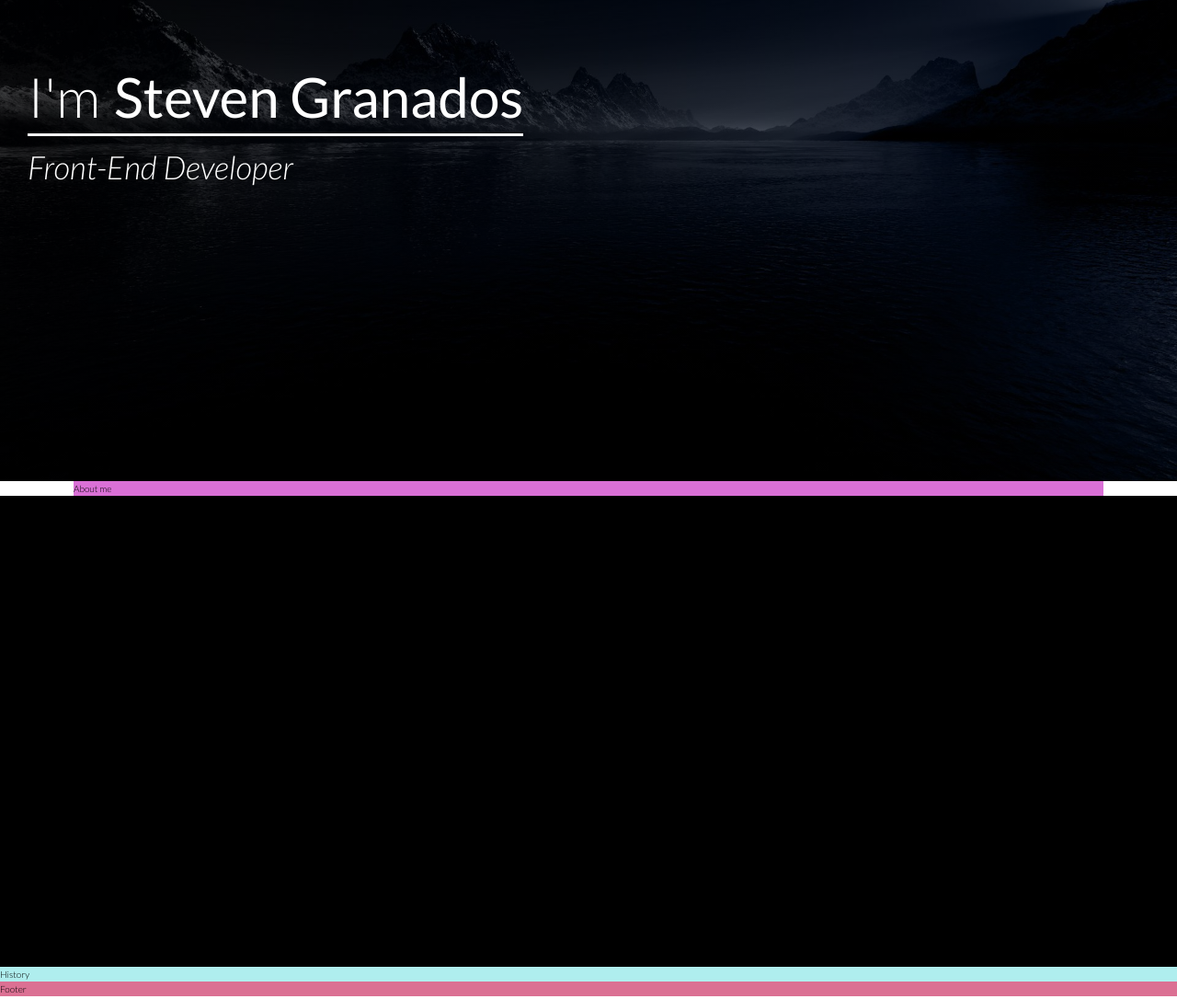
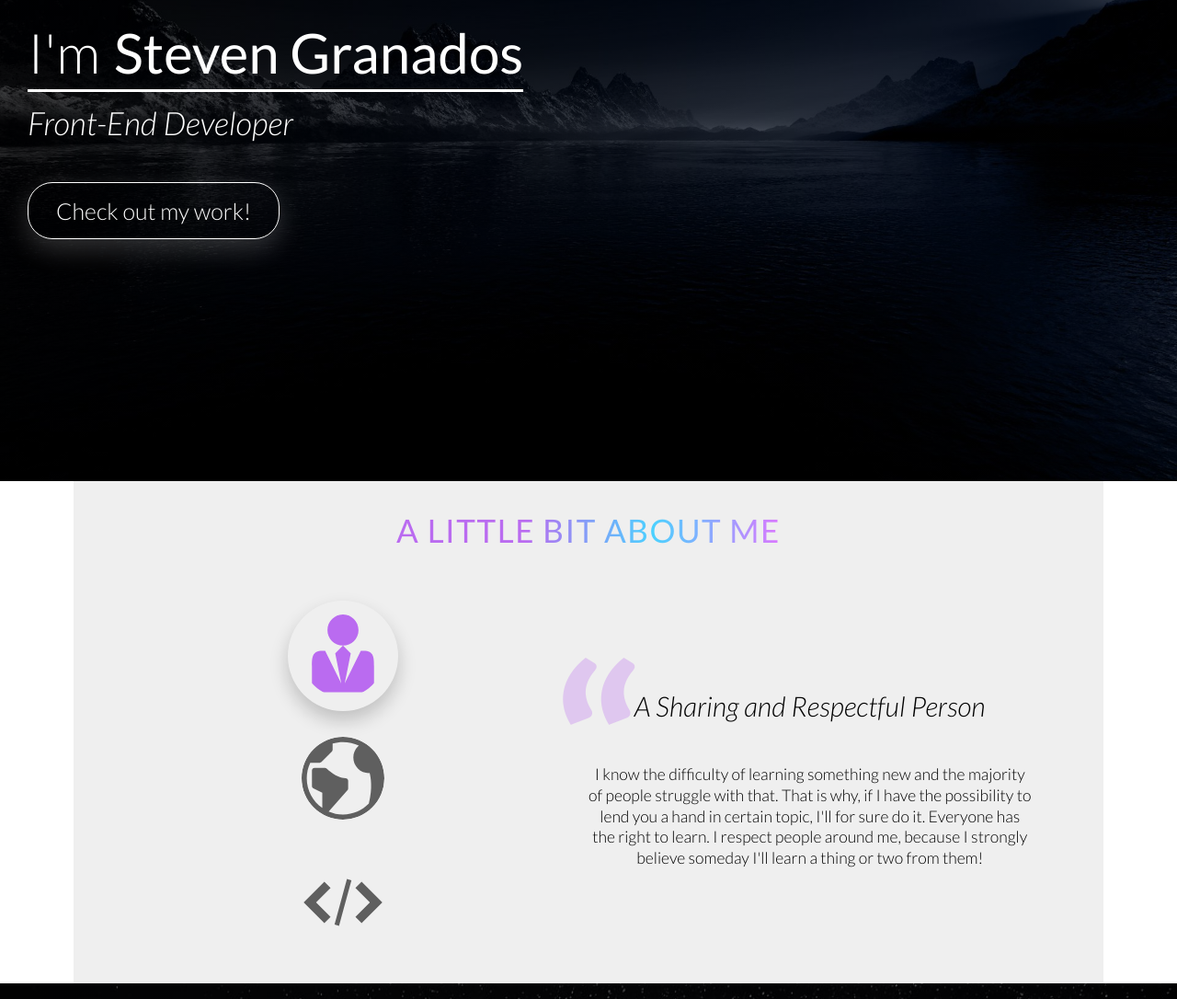
Before and after one commit to GSGranados/sgranados-portfolio, a website built with Parcel: page index.html in a window 1280 px wide. Shown: the part 277-1363 px from the top of the page at 92% size. Built offline with nearby package versions, Linux system fonts and the light colour scheme.

Commit message:
Header finished, about section layout and content completed

```diff
--- a/css/style.css
+++ b/css/style.css
@@ -1,7 +1,51 @@
 .section-about {
-  background-color: orchid;
   grid-column: center-start/center-end;
-  grid-row: 2/3; }
+  grid-row: 2/3;
+  padding: 2.5rem;
+  background-color: #eeee; }
+  .section-about__content {
+    display: flex;
+    align-items: center;
+    justify-content: flex-start; }
+  .section-about__icons {
+    margin-top: 1rem;
+    display: flex;
+    flex-direction: column;
+    align-items: center;
+    justify-content: center;
+    flex: 1; }
+    .section-about__icons :not(:last-child) {
+      margin-bottom: 1.5rem; }
+  .section-about__icon {
+    padding: 1.5rem;
+    height: 12rem;
+    width: 12rem;
+    fill: rgba(0, 0, 0, 0.6);
+    border-radius: 50%;
+    transform: translateY(-3px);
+    transition: all 0.3s;
+    cursor: pointer; }
+    .section-about__icon--active {
+      fill: #ba6bf0;
+      box-shadow: 0rem 1rem 2rem rgba(0, 0, 0, 0.2);
+      transform: translateY(-1px); }
+    .section-about__icon:hover {
+      transform: translateY(-2px);
+      box-shadow: 0rem 1rem 2.5rem rgba(0, 0, 0, 0.3); }
+  .section-about__text {
+    flex: 1;
+    position: relative; }
+  .section-about__text::before {
+    content: "\201C";
+    position: absolute;
+    top: -13rem;
+    left: -4rem;
+    font-size: 25rem;
+    z-index: 2;
+    font-weight: 700;
+    color: rgba(186, 107, 240, 0.3); }
+  .section-about__detail {
+    width: 90%; }
 
 *,
 *::after,
@@ -22,7 +66,7 @@ body {
 
 .container {
   display: grid;
-  grid-template-columns: [full-start] minmax(6rem, 1fr) [center-start] repeat(8, [col-start] minmax(14rem, min-content) [col-end]) [center-end] minmax(6rem, 1fr) [full-end];
+  grid-template-columns: [full-start] 1fr [center-start] repeat(8, [col-start] minmax(14rem, min-content) [col-end]) [center-end] 1fr [full-end];
   grid-template-rows: 100vh min-content 40vw repeat(2, min-content); }
 
 .footer {
@@ -63,16 +107,65 @@ body {
     background-color: #ffffff;
     color: #000000; }
 
+.cta {
+  align-self: flex-start;
+  flex: 1;
+  margin-top: 4rem; }
+
+.btn:link,
+.btn:visited {
+  position: relative;
+  display: inline-block;
+  text-decoration: none;
+  font-size: 2.5rem;
+  color: #ffffff;
+  background-color: transparent;
+  padding: 1rem 3rem;
+  border: 0.05rem solid #ffffff;
+  border-radius: 2.7rem;
+  box-shadow: 0 1rem 3rem rgba(255, 255, 255, 0.2);
+  transform: translateY(-3px);
+  cursor: pointer;
+  transition: all 0.3s; }
+  .btn:link::before,
+  .btn:visited::before {
+    content: "";
+    display: block;
+    position: absolute;
+    top: 0;
+    left: 0;
+    width: 0%;
+    height: 100%;
+    padding: 1rem 3rem;
+    border-radius: 2.7rem;
+    background-color: transparent;
+    transition: all 0.3s ease-in;
+    z-index: -1; }
+  .btn:link:hover::before,
+  .btn:visited:hover::before {
+    width: 100%;
+    height: 100%;
+    background-color: #ffffff; }
+  .btn:link:hover,
+  .btn:visited:hover {
+    color: #000000; }
+  .btn:link:active,
+  .btn:visited:active {
+    transform: translateY(-1px);
+    box-shadow: 0 1rem 1.5rem rgba(255, 255, 255, 0.2); }
+
 .section-history {
   background-color: paleturquoise;
   grid-column: full-start/full-end; }
 
 .portfolio {
   background-color: #000000;
-  grid-column: full-start/full-end; }
+  grid-column: full-start/full-end;
+  background-image: linear-gradient(rgba(0, 0, 0, 0.7), rgba(0, 0, 0, 0.65)), url(../img/portfolio-bg.jpg);
+  background-size: cover;
+  padding: 3rem; }
 
 .heading-primary {
-  display: block;
   color: #ffffff;
   font-weight: 300;
   font-size: 6rem;
@@ -105,9 +198,32 @@ body {
   font-size: 3.5rem;
   font-weight: 300;
   font-style: italic;
-  flex: 1;
+  flex: 0;
   animation: moveText 1s ease 0.5s;
   animation-fill-mode: backwards; }
+
+.heading-secondary {
+  text-transform: uppercase;
+  display: inline-block;
+  font-size: 3.5rem;
+  font-weight: 400;
+  background-image: linear-gradient(to right, #ba6bf0 33.33%, #4bd1ff 66.66%, #db78ff 100%);
+  -webkit-background-clip: text;
+  background-clip: text;
+  color: transparent;
+  letter-spacing: 0.15rem;
+  transition: all 0.2s; }
+  .heading-secondary:hover {
+    transform: skew(4.5deg, -2deg) scale(1.1); }
+
+.heading-tertiary {
+  font-size: 3rem;
+  font-weight: 300;
+  font-style: italic; }
+
+.paragraph {
+  font-size: 1.75rem;
+  line-height: 1.3; }
 
 @keyframes animateBorder {
   0% {
@@ -128,3 +244,9 @@ body {
   100% {
     opacity: 1;
     transform: translateY(0); } }
+
+.u-center-text {
+  text-align: center !important; }
+
+.u-margin-bottom-medium {
+  margin-bottom: 4rem !important; }
--- a/index.html
+++ b/index.html
@@ -27,8 +27,49 @@
       </nav>
       <h1 class="heading-primary">I'm <span> Steven Granados</span></h1>
       <h3 class="sub-heading">Front-End Developer</h3>
+      <div class="cta">
+        <a href="#" class="btn btn-portfolio">Check out my work!</a>
+      </div>
     </header>
-    <section class="section-about">About me</section>
+    <section class="section-about">
+      <div class="u-center-text u-margin-bottom-medium">
+        <h2 class="heading-secondary">A little bit about me</h2>
+      </div>
+      <div class="section-about__content">
+        <div class="section-about__icons">
+          <svg
+            class="section-about__icon section-about__icon--active"
+            data-content="1"
+          >
+            <use xlink:href="img/sprite.svg#icon-user-tie"></use>
+          </svg>
+          <svg class="section-about__icon" data-content="2">
+            <use xlink:href="img/sprite.svg#icon-earth"></use>
+          </svg>
+          <svg class="section-about__icon" data-content="3">
+            <use xlink:href="img/sprite.svg#icon-embed2"></use>
+          </svg>
+        </div>
+        <div class="section-about__text">
+          <div
+            class="u-center-text section-about__detail section-about__detail--active"
+            data-text="1"
+          >
+            <h3 class="heading-tertiary u-margin-bottom-medium">
+              A Sharing and Respectful Person
+            </h3>
+            <p class="paragraph">
+              I know the difficulty of learning something new and the majority
+              of people struggle with that. That is why, if I have the
+              possibility to lend you a hand in certain topic, I'll for sure do
+              it. Everyone has the right to learn. I respect people around me,
+              because I strongly believe someday I'll learn a thing or two from
+              them!
+            </p>
+          </div>
+        </div>
+      </div>
+    </section>
     <div class="portfolio">Portfolio</div>
     <section class="section-history">History</section>
     <footer class="footer">Footer</footer>
--- a/package.json
+++ b/package.json
@@ -26,7 +26,7 @@
     "autoprefixer": "^7.1.4",
     "concat": "^1.0.3",
     "node-sass": "^4.14.1",
-    "npm-run-all": "^4.1.1",
+    "npm-run-all": "^4.1.5",
     "parcel": "^2.0.0-beta.1",
     "postcss-cli": "^4.1.1",
     "sass": "^1.26.10"
```
